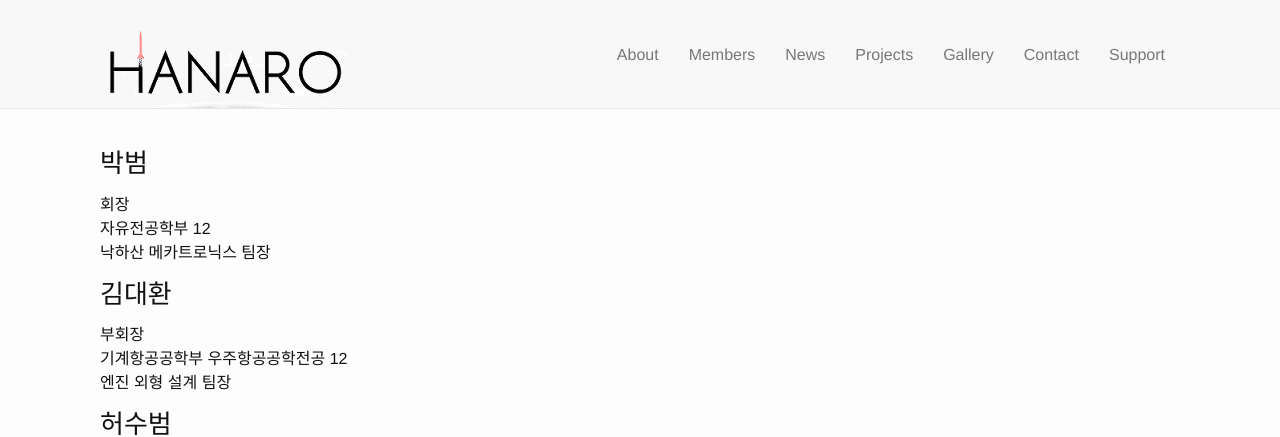
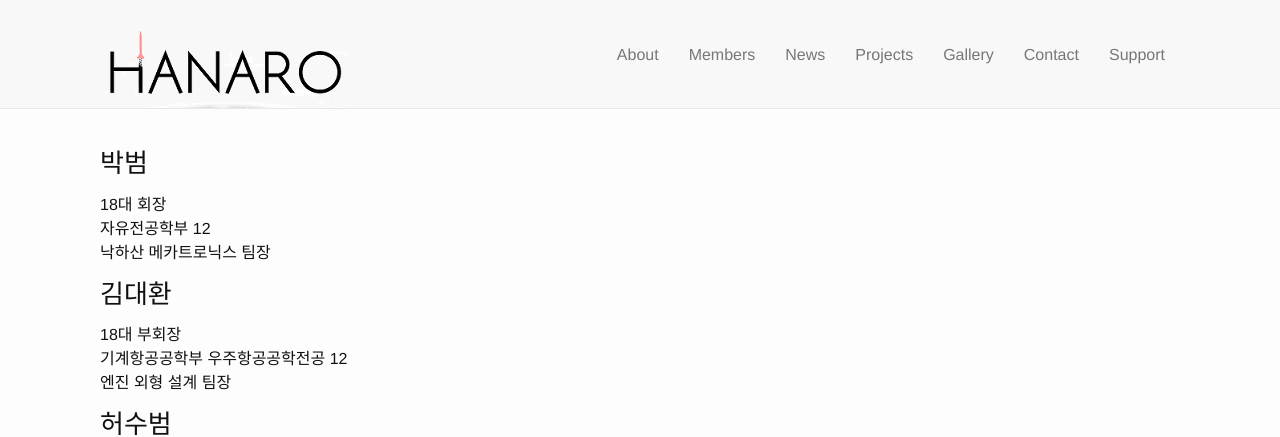
Before and after one commit to Hanaro2021/hanaro.github.io, a Jekyll site: the page built from _pages/2.members.md, in a window 1280 px wide. Shown: the top 437 px of the page. Built offline with Jekyll 4.4.1, drawn with Linux system fonts in a browser that asks for light colours; nearby versions of some CDN libraries.

Commit message:
Update 2.members.md

```diff
--- a/_pages/2.members.md
+++ b/_pages/2.members.md
@@ -5,12 +5,12 @@ permalink: /members/
 ---
 <br/>
 <h3>박범</h3>
-회장<br/>
+18대 회장<br/>
 자유전공학부 12<br/>
 낙하산 메카트로닉스 팀장<br/>
 
 <h3>김대환</h3>
-부회장<br/>
+18대 부회장<br/>
 기계항공공학부 우주항공공학전공 12<br/>
 엔진 외형 설계 팀장<br/>
 
```
